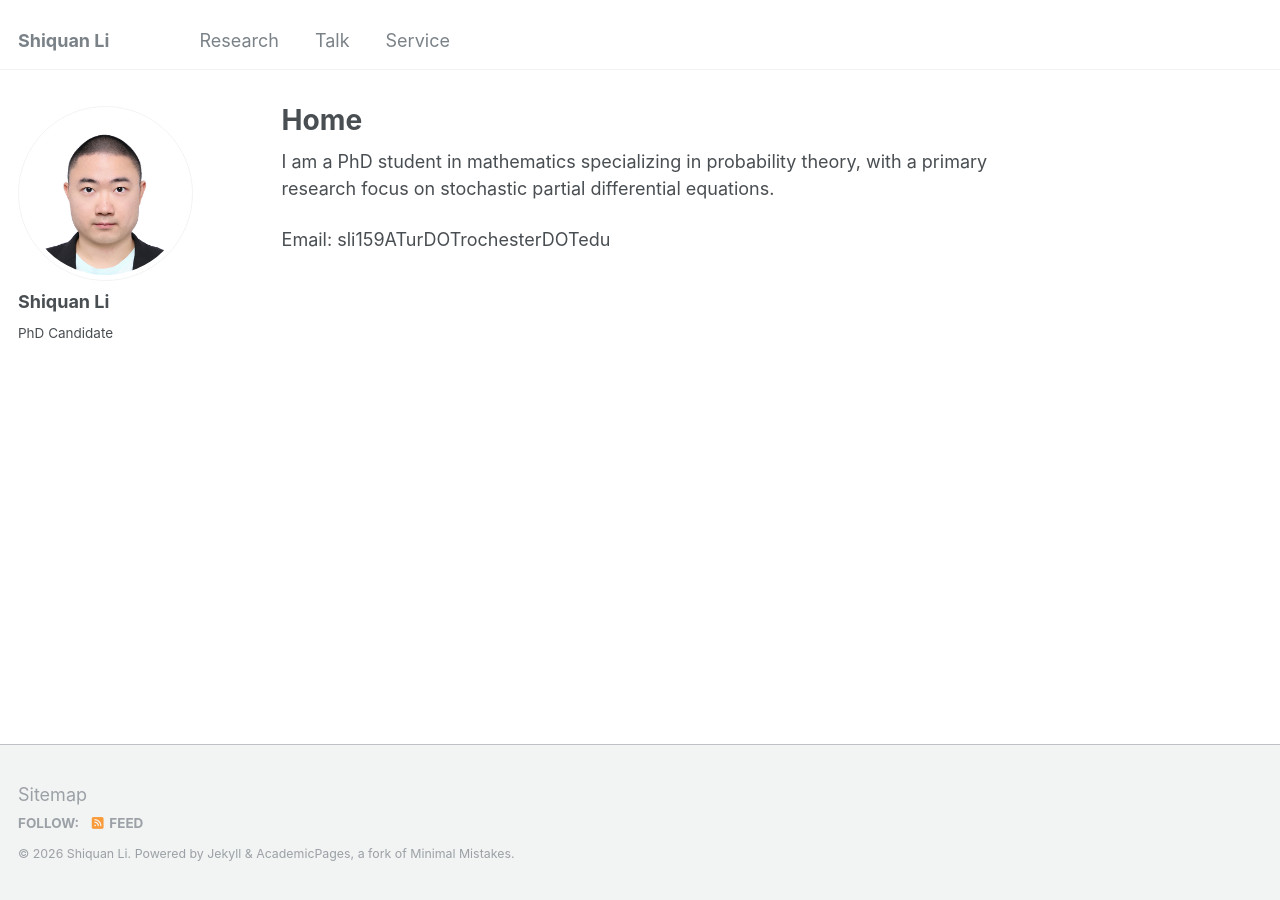
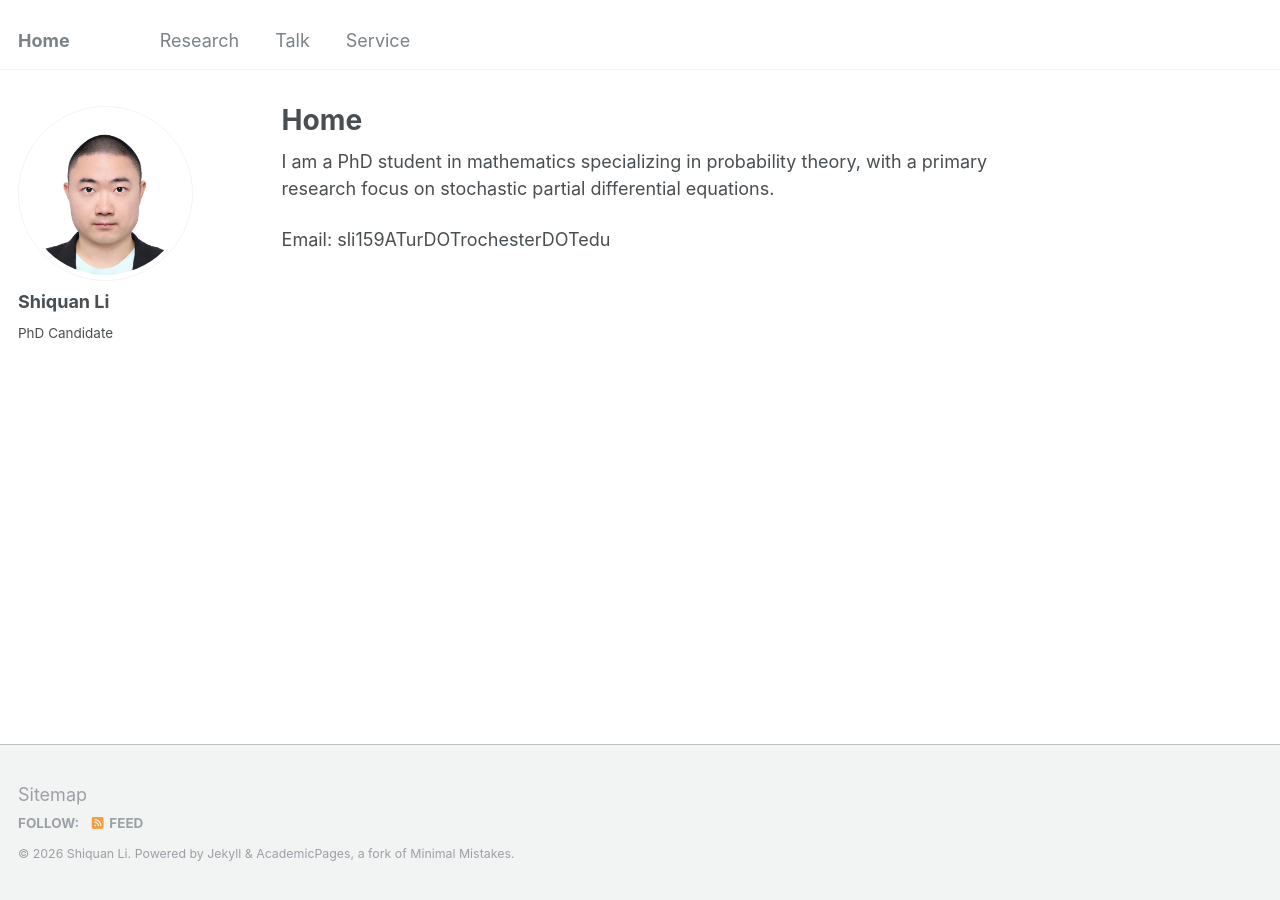
Before and after one commit to Shiquan-Li/Shiquan-Li.github.io, a Jekyll site: the page built from _pages/about.md, in a window 1280 px wide. Built offline with Jekyll 4.4.1, drawn with Linux system fonts in a browser that asks for light colours.

Commit message:
Change site title from 'Shiquan Li' to 'Home'

```diff
--- a/_config.yml
+++ b/_config.yml
@@ -8,7 +8,7 @@
 
 # Basic Site Settings
 locale                   : "en-US"
-title                    : "Shiquan Li"
+title                    : "Home"
 title_separator          : "-"
 name                     : &name "Shiquan Li"
 description              : &description "4th year PhD student from PKU"
```
